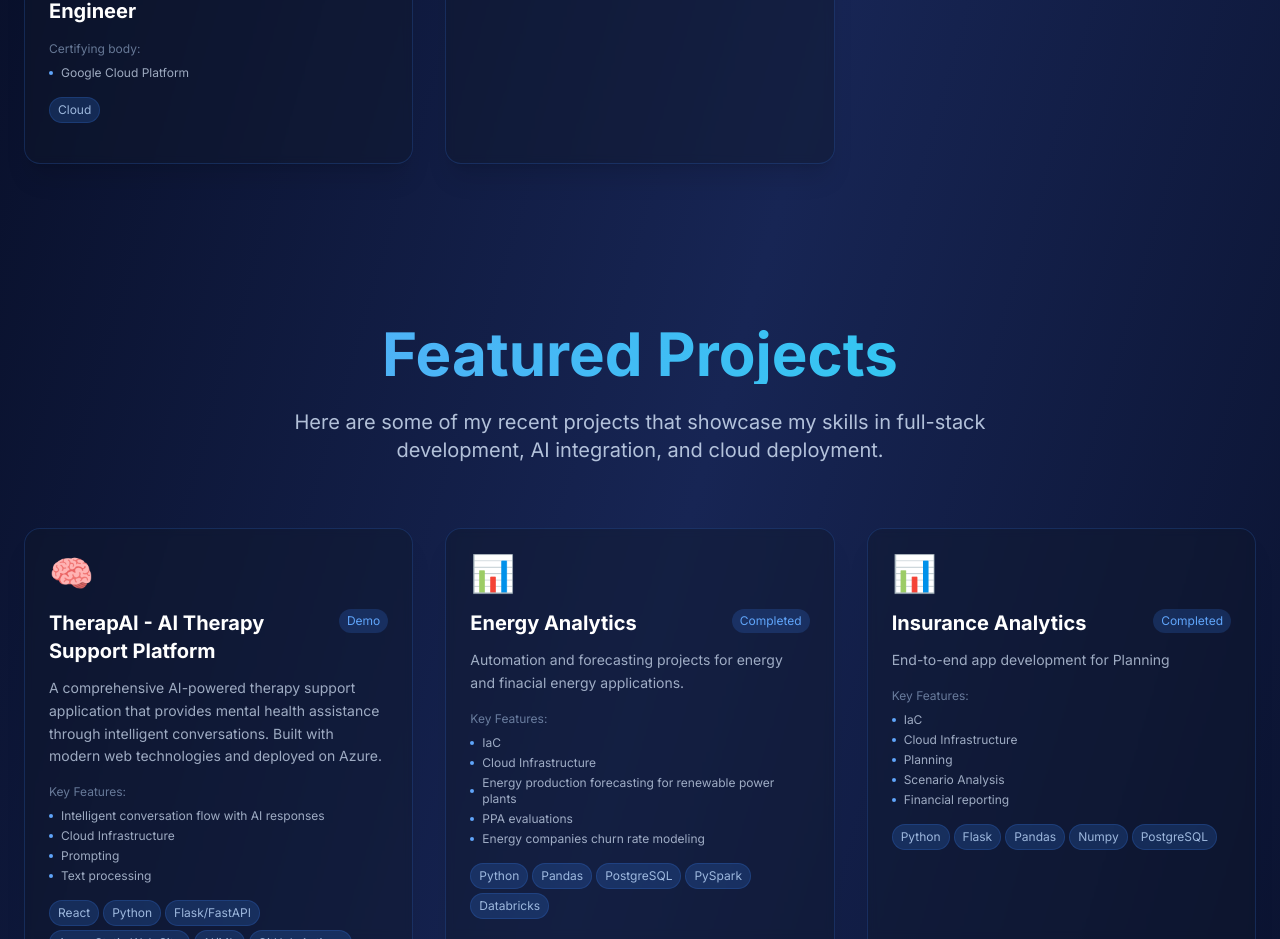
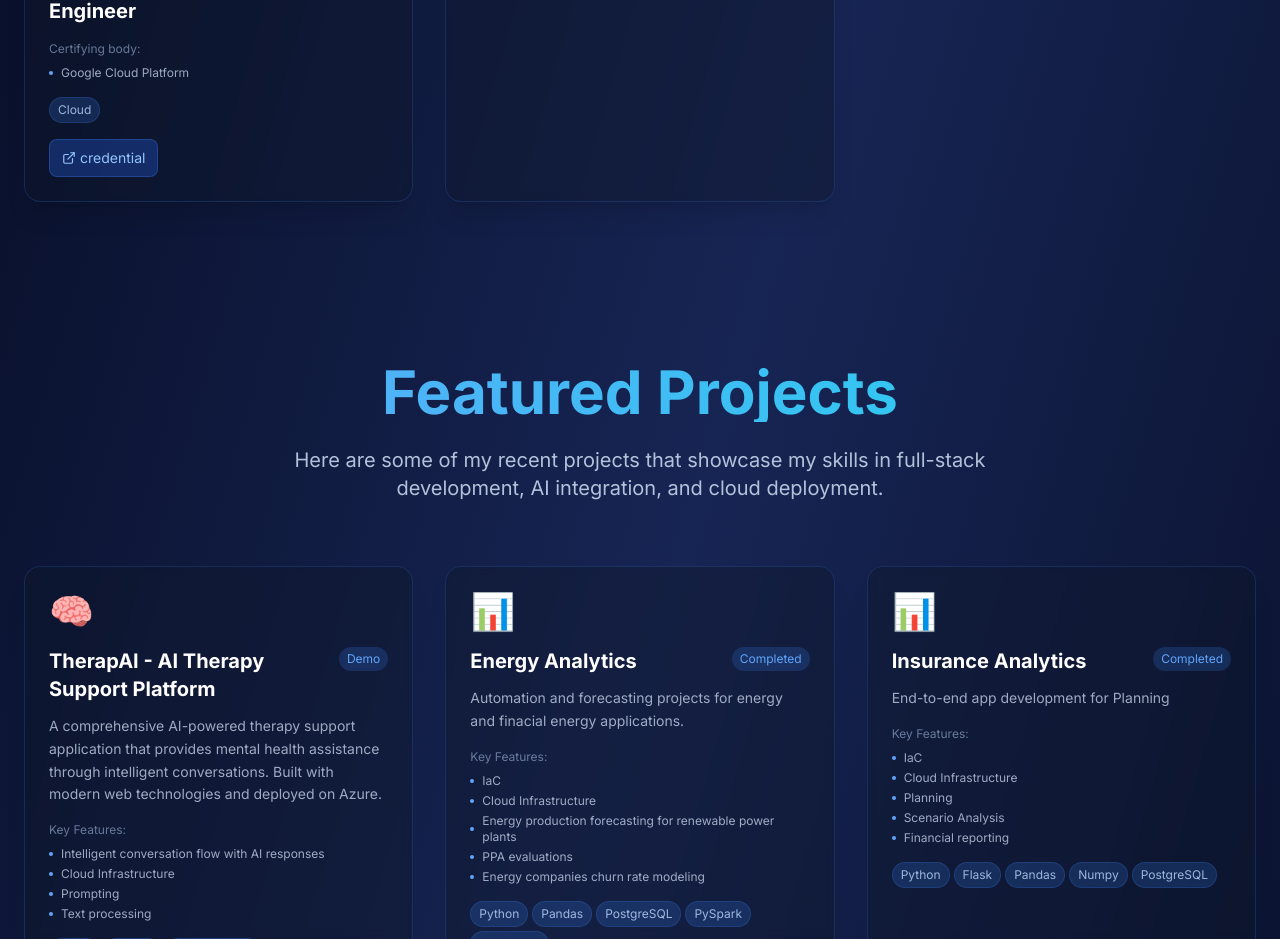
Before and after one commit to RicZit/PortfolioHomePage, a React (Create React App) app: page / in a window 1280 px wide. Shown: the part 1540-2479 px from the top of the page. Built offline with nearby package versions, Linux system fonts and the light colour scheme.

Commit message:
gcp credential url display

```diff
--- a/src/App.jsx
+++ b/src/App.jsx
@@ -201,8 +201,8 @@ const App = () => {
       status: 'Completed',
       category: 'Certification',
       entities: ['Google Cloud Platform'],
-      showButtons : {live: false, github: false},
-      liveButtonText: ''
+      showButtons : {live: true, github: false},
+      liveButtonText: 'credential'
     },
     {
       id: 'CorsoSpecializzazione1',
```
